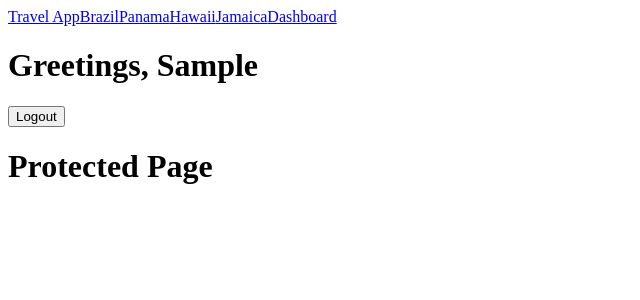
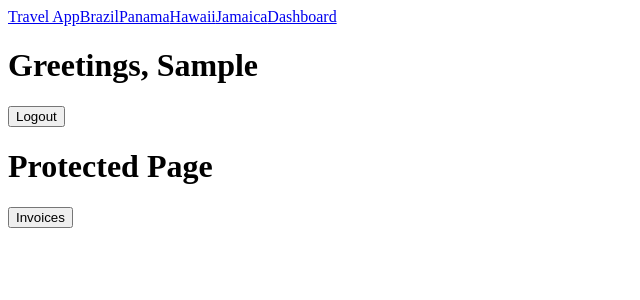
Before and after one commit to hinlocaesar/travel-app, a Vue app: page /login in a window 1280 px wide. Both pictures are taken after typing "Sample", "Sample" into the empty fields and a click on the button "Login". Shown: the top 300 px of the page, without its empty margins (0-640 px from the left). Built offline with nearby package versions, Linux system fonts and the light colour scheme; the HTML template or start-up script is replaced by a standard one.

Commit message:
Add invoices route with authentication and update login redirection

```diff
--- a/src/router/index.js
+++ b/src/router/index.js
@@ -15,6 +15,14 @@
             path: '/login',
             name: 'login',
             component: ()=> import('@/views/Login.vue')
+          },
+          {
+            path: '/invoices',
+            name: 'invoices',
+            component: ()=> import('@/views/Invoices.vue'),
+            meta:{
+              requiresAuth: true,
+            }
           },
           {path: '/destination/:id/:slug',
           name: 'destination.show',
@@ -56,7 +64,7 @@
 
 router.beforeEach((to, from)=>{
   if(to.meta.requiresAuth && !window.user){
-    return {name: 'login'}
+    return {name: 'login', query:{ redirect: to.fullPath }}
   }
 })
 export default router
--- /dev/null
+++ b/src/views/Invoices.vue
@@ -0,0 +1,5 @@
+<template>
+  <div>
+    <h1>Invoices</h1>
+  </div>
+</template>
--- a/src/views/Login.vue
+++ b/src/views/Login.vue
@@ -20,8 +20,10 @@
   },
   methods: {
     login(){
+
       window.user = this.username
-      this.$router.push({name: 'protected'})
+      const redirectPath = this.$route.query.redirect || '/protected'
+      this.$router.push(redirectPath)
     }
   },
 }
--- a/src/views/Protected.vue
+++ b/src/views/Protected.vue
@@ -3,6 +3,9 @@
     <h1>Greetings, {{username}}</h1>
     <button @click="logout">Logout</button>
     <h1>Protected Page</h1>
+    <router-link :to="{name: 'invoices'}">
+      <button>Invoices</button>
+    </router-link>
   </div>
 </template>
 <script>
```
